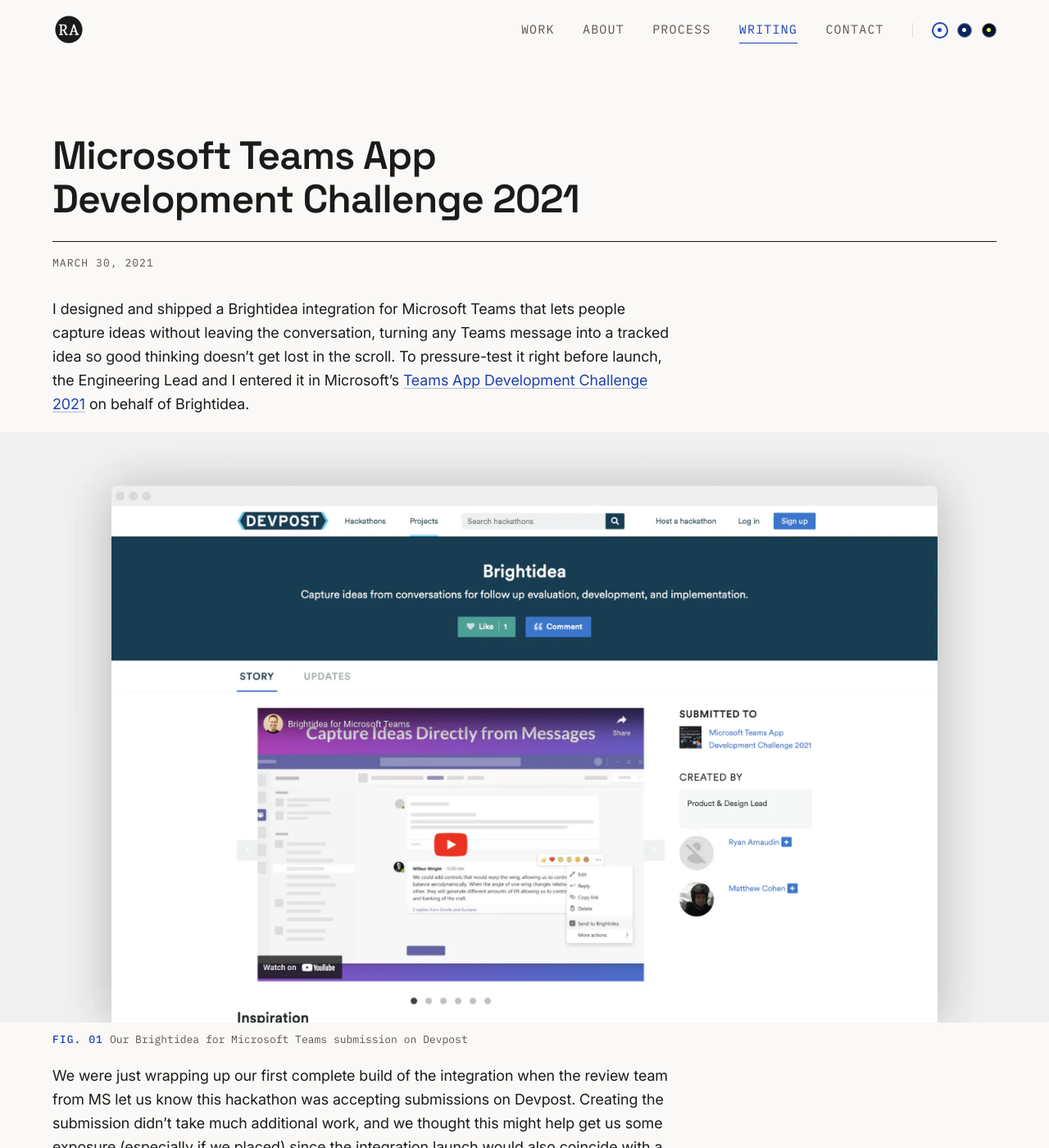
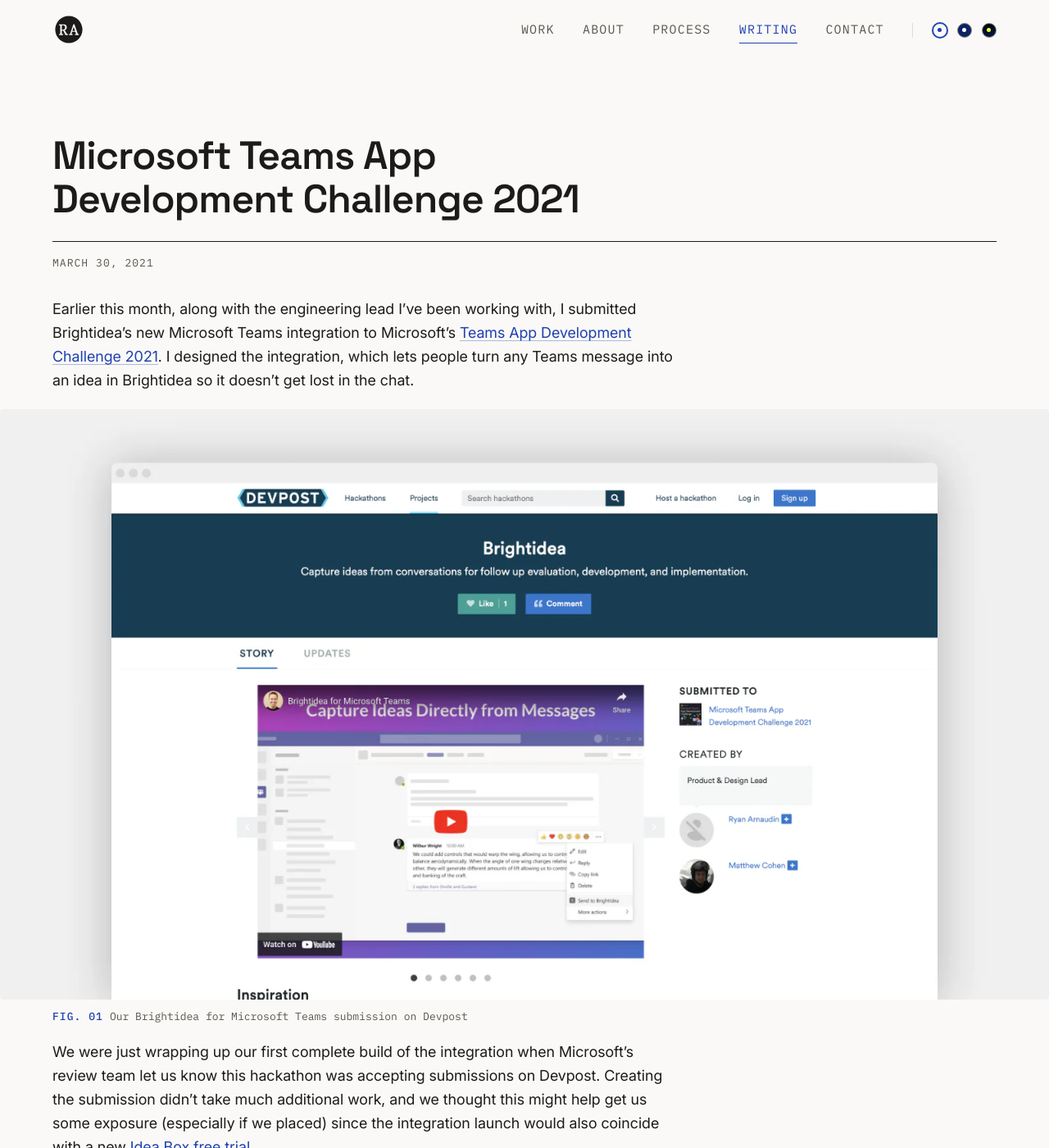
Before and after one commit to arnaudin/arnaudin.github.io, a Jekyll site: the page built from _posts/2021-03-30-microsoft-teams-hackathon.md, in a window 1280 px wide and 1400 px high. Shown: the whole window at 82% size. Built offline with Jekyll 4.4.1, drawn with Linux system fonts in a browser that asks for light colours; some of the changed text lies outside the part shown.

Commit message:
clean up

```diff
--- a/_posts/2021-03-30-microsoft-teams-hackathon.md
+++ b/_posts/2021-03-30-microsoft-teams-hackathon.md
@@ -4,15 +4,15 @@
 date: 2021-03-30 10:00:00
 categories: blog
 author: Ryan Arnaudin
-blurb: Participating in the Microsoft Teams App Development Challenge 2021
+blurb: We entered Brightidea's new Teams integration in Microsoft's hackathon challenge. We didn't win, but the app got better for it.
 image: images/black-thumbnail.jpg
 priority: 0.6
 ---
-I designed and shipped a Brightidea integration for Microsoft Teams that lets people capture ideas without leaving the conversation, turning any Teams message into a tracked idea so good thinking doesn't get lost in the scroll. To pressure-test it right before launch, the Engineering Lead and I entered it in Microsoft's [Teams App Development Challenge 2021](https://microsoftteams2021.devpost.com/) on behalf of Brightidea.
+Earlier this month, along with the engineering lead I've been working with, I submitted Brightidea's new Microsoft Teams integration to Microsoft's [Teams App Development Challenge 2021](https://microsoftteams2021.devpost.com/). I designed the integration, which lets people turn any Teams message into an idea in Brightidea so it doesn't get lost in the chat.
 
 {% include figure.html url="/posts/brightidea-for-teams/teams-devpost-submission.png" caption="Our Brightidea for Microsoft Teams submission on Devpost" alt="Brightidea for Microsoft Teams on Devpost" class="img-full-width" eager=true %}
 
-We were just wrapping up our first complete build of the integration when the review team from MS let us know this hackathon was accepting submissions on Devpost. Creating the submission didn't take much additional work, and we thought this might help get us some exposure (especially if we placed) since the integration launch would also coincide with a new [Idea Box free trial](https://www.brightidea.com/start-ideabox-trial/).
+We were just wrapping up our first complete build of the integration when Microsoft's review team let us know this hackathon was accepting submissions on Devpost. Creating the submission didn't take much additional work, and we thought this might help get us some exposure (especially if we placed) since the integration launch would also coincide with a new [Idea Box free trial](https://www.brightidea.com/start-ideabox-trial/).
 
 You can check out [our submission on Devpost](https://devpost.com/software/brightidea).
 
@@ -28,6 +28,6 @@
 {% include figure.html url="/posts/brightidea-for-teams/teams-preview-ideas.png" caption="Brightidea links sent in Teams chats will automatically populate rich previews" alt="Rich link previews in Teams" sizes="(min-width: 700px) 50vw, 100vw" %}
 </div>
 
-We didn't place, but that was never really the point. Forcing the app through a public submission sharpened our thinking, materials, and messaging right before the internal and external launches, which is exactly what I wanted out of it. The integration shipped alongside a new [Idea Box free trial](https://www.brightidea.com/start-ideabox-trial/).
+We didn't win, but it was still a good experience. Putting the app through a public submission made it better, because it forced us to polish our thinking, materials, and messaging before our internal and external launches. The integration shipped alongside a new [Idea Box free trial](https://www.brightidea.com/start-ideabox-trial/).
 
-Using the Devpost platform as a hackathon participant was also an interesting exercise, considering we offer similar tools in our [Hack](https://www.brightidea.com/product/hack/) app. The main difference is that our platform is built primarily for running challenges within a company, whereas Devpost is public.
+Using the Devpost platform as a hackathon participant was also an interesting exercise, considering we offer similar tools in our [Brightidea Hack](https://www.brightidea.com/product/hack/) app. The main difference is that our platform is built primarily for running challenges within a company, whereas Devpost is public.
```
